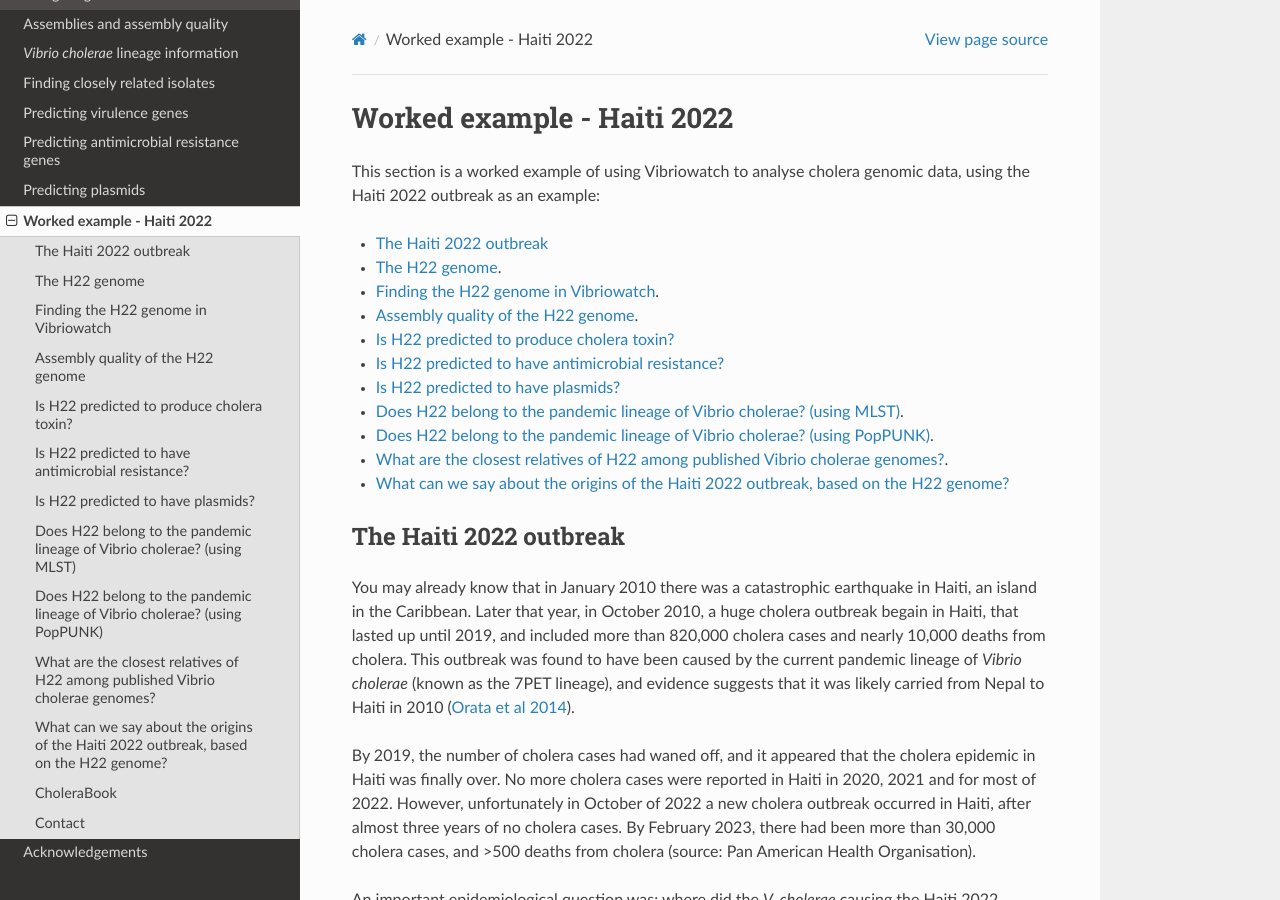
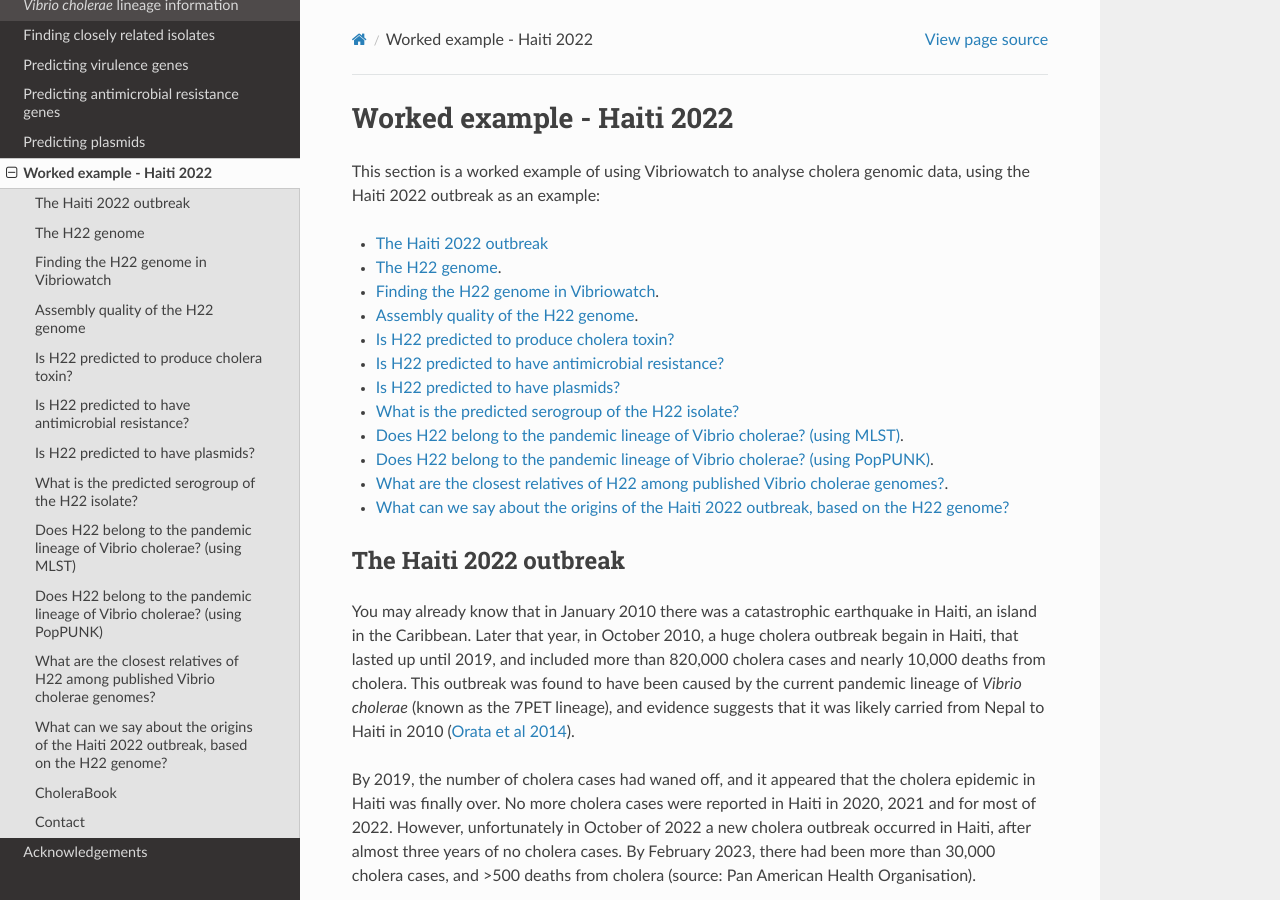
Before and after one commit to avrilcoghlan/vibriowatch, a Sphinx documentation site: the page built from docs/source/haiti.rst, in a window 1280 px wide and 900 px high. Built offline with Sphinx 7.4.7 and the Read the Docs theme 3.1.0, drawn with Linux system fonts in a browser that asks for light colours; some of the changed text lies outside the part shown.

Commit message:
Update haiti.rst

```diff
--- a/docs/source/haiti.rst
+++ b/docs/source/haiti.rst
@@ -10,6 +10,7 @@
 * `Is H22 predicted to produce cholera toxin?`_
 * `Is H22 predicted to have antimicrobial resistance?`_
 * `Is H22 predicted to have plasmids?`_
+* `What is the predicted serogroup of the H22 isolate?`_
 * `Does H22 belong to the pandemic lineage of Vibrio cholerae? (using MLST)`_.
 * `Does H22 belong to the pandemic lineage of Vibrio cholerae? (using PopPUNK)`_.
 * `What are the closest relatives of H22 among published Vibrio cholerae genomes?`_.
@@ -127,6 +128,9 @@
 Is H22 predicted to have plasmids?
 ----------------------------------
 
+What is the predicted serogroup of the H22 isolate?
+---------------------------------------------------
+
 Does H22 belong to the pandemic lineage of Vibrio cholerae? (using MLST)
 ------------------------------------------------------------------------
 
```
